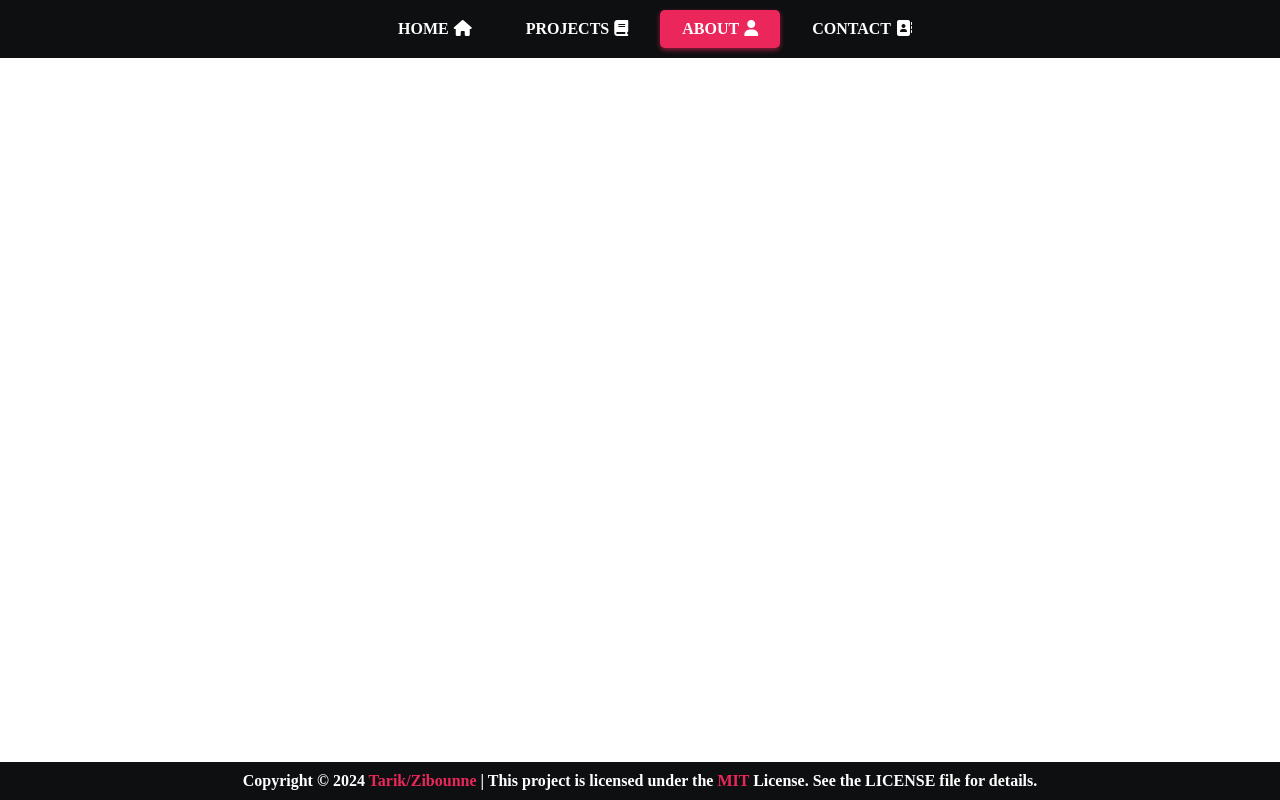
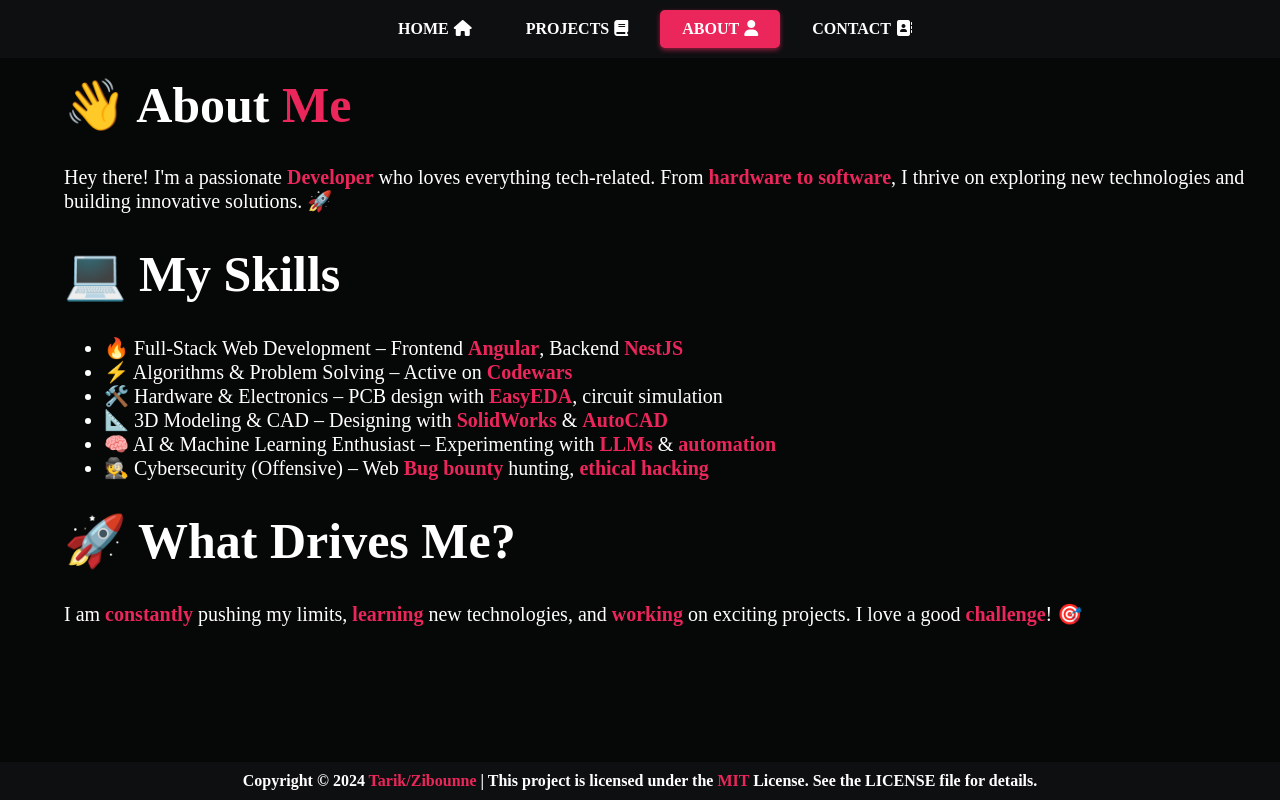
Before and after one commit to Zibounne/Portfolio, an Angular app: page /about in a window 1280 px wide. Built offline with nearby package versions, Linux system fonts and the light colour scheme.

Commit message:
Update : About page

```diff
--- a/src/app/components/about/about.component.html
+++ b/src/app/components/about/about.component.html
@@ -1,5 +1,26 @@
 <app-header></app-header>
 
-<p>about works!</p>
+<section id="aboutSection1">
+    <h1>👋 About <span class="color-red">Me</span></h1>
+    <p>
+        Hey there! I'm a passionate <span class="color-red"><b>Developer</b></span> who loves everything tech-related.
+        From <span class="color-red"><b>hardware to software</b></span>, I thrive on exploring new technologies and building innovative solutions. 🚀
+    </p>
+
+    <h2>💻 My Skills</h2>
+    <ul>
+        <li>🔥 Full-Stack Web Development – Frontend <span class="color-red"><b>Angular</b></span>, Backend <span class="color-red"><b>NestJS</b></span></li>
+        <li>⚡ Algorithms & Problem Solving – Active on <span class="color-red"><b>Codewars</b></span></li>
+        <li>🛠️ Hardware & Electronics – PCB design with <span class="color-red"><b>EasyEDA</b></span>, circuit simulation</li>
+        <li>📐 3D Modeling & CAD – Designing with <span class="color-red"><b>SolidWorks</b></span> & <span class="color-red"><b>AutoCAD</b></span></li>
+        <li>🧠 AI & Machine Learning Enthusiast – Experimenting with <span class="color-red"><b>LLMs</b></span> & <span class="color-red"><b>automation</b></span></li>
+        <li>🕵️ Cybersecurity (Offensive) – Web <span class="color-red"><b>Bug bounty</b></span> hunting, <span class="color-red"><b>ethical hacking</b></span></li>
+    </ul>
+
+    <h3>🚀 What Drives Me?</h3>
+    <p>
+        I am <span class="color-red"><b>constantly</b></span> pushing my limits, <span class="color-red"><b>learning</b></span> new technologies, and <span class="color-red"><b>working</b></span> on exciting projects. I love a good <span class="color-red"><b>challenge</b></span>! 🎯
+    </p>
+</section>
 
 <app-footer></app-footer>
--- a/src/app/components/footer/footer.component.html
+++ b/src/app/components/footer/footer.component.html
@@ -1,4 +1,4 @@
 <footer id="footer">
-    <p>Copyright © <span>{{ currentYear }}</span><span class="color-red"> Tarik/Zibounne</span> | This project is licensed under the <span class="color-red">MIT</span> License. See the <span>LICENSE</span> file for details.
+    <p>Copyright © <span>{{ currentYear }}</span><span class="color-red"><b> Tarik/Zibounne</b></span> | This project is licensed under the <span class="color-red"><b>MIT</b></span> License. See the <span>LICENSE</span> file for details.
     </p>
 </footer>
--- a/src/app/components/home/home.component.html
+++ b/src/app/components/home/home.component.html
@@ -7,7 +7,7 @@
             <span class="color-red">Tarik</span>
         </span>
     </h1>
-    <p class="textReveal-Animation-home">A passionate <span class="color-red">Web Developer</span><br>creating interactive and <span class="color-red">user-friendly</span> experiences with the power of code.</p>
+    <p class="textReveal-Animation-home">A passionate <span class="color-red"><b>Developer</b></span><br>creating interactive and <span class="color-red"><b>user-friendly</b></span> experiences with the power of code.</p>
     <button class="textReveal-Animation-home">
         <a href="https://github.com/Zibounne">Github</a>
     </button>
--- a/src/styles/layouts/base/_base.sass
+++ b/src/styles/layouts/base/_base.sass
@@ -20,3 +20,5 @@ button
    border-radius: 5px
    transition: all 0.3s ease
    position: relative
+
+/////////////////////////// Body ////////////////////////////
--- /dev/null
+++ b/src/styles/pages/about/_about.sass
@@ -0,0 +1,32 @@
+///////////////////////// KeyFrames /////////////////////////
+
+
+
+///////////////////////// Animation /////////////////////////
+
+
+
+/////////////////////////// About ///////////////////////////
+
+//Section 1
+
+#aboutSection1
+    height: 90dvh
+    display: flex
+    flex-direction: column
+    padding-top: 5%
+    padding-left: 5%
+    color: white
+    background: rgb(6,7,7)
+
+    h1, h2, h3
+        font-size: 50px
+        padding-bottom: 1%
+        padding-top: 1%
+        margin-top: 0
+        margin-bottom: 0
+
+    p, ul
+        font-size: 20px
+
+//////////////////////// Responsive /////////////////////////
--- a/src/styles/pages/home/_home.sass
+++ b/src/styles/pages/home/_home.sass
@@ -33,7 +33,7 @@
 //Section 1
 
 #homeSection1
-    height: 100vh
+    height: 100dvh
     display: flex
     flex-direction: column
     align-items: center
--- a/src/styles/styles.css
+++ b/src/styles/styles.css
@@ -149,7 +149,7 @@ footer p {
 }
 
 #homeSection1 {
-  height: 100vh;
+  height: 100dvh;
   display: flex;
   flex-direction: column;
   align-items: center;
@@ -180,4 +180,24 @@ footer p {
 #homeSection1 button:hover {
   border-color: rgb(182, 29, 70);
   background-color: rgb(182, 29, 70);
+}
+
+#aboutSection1 {
+  height: 90dvh;
+  display: flex;
+  flex-direction: column;
+  padding-top: 5%;
+  padding-left: 5%;
+  color: white;
+  background: rgb(6, 7, 7);
+}
+#aboutSection1 h1, #aboutSection1 h2, #aboutSection1 h3 {
+  font-size: 50px;
+  padding-bottom: 1%;
+  padding-top: 1%;
+  margin-top: 0;
+  margin-bottom: 0;
+}
+#aboutSection1 p, #aboutSection1 ul {
+  font-size: 20px;
 }/*# sourceMappingURL=styles.css.map */
--- a/src/styles/styles.sass
+++ b/src/styles/styles.sass
@@ -9,3 +9,5 @@
 
 //home
 @import 'pages/home/_home.sass'
+//about
+@import 'pages/about/_about.sass'
```
Also changed, not shown: 1 other file (tests, documents, lock files or other folders).
